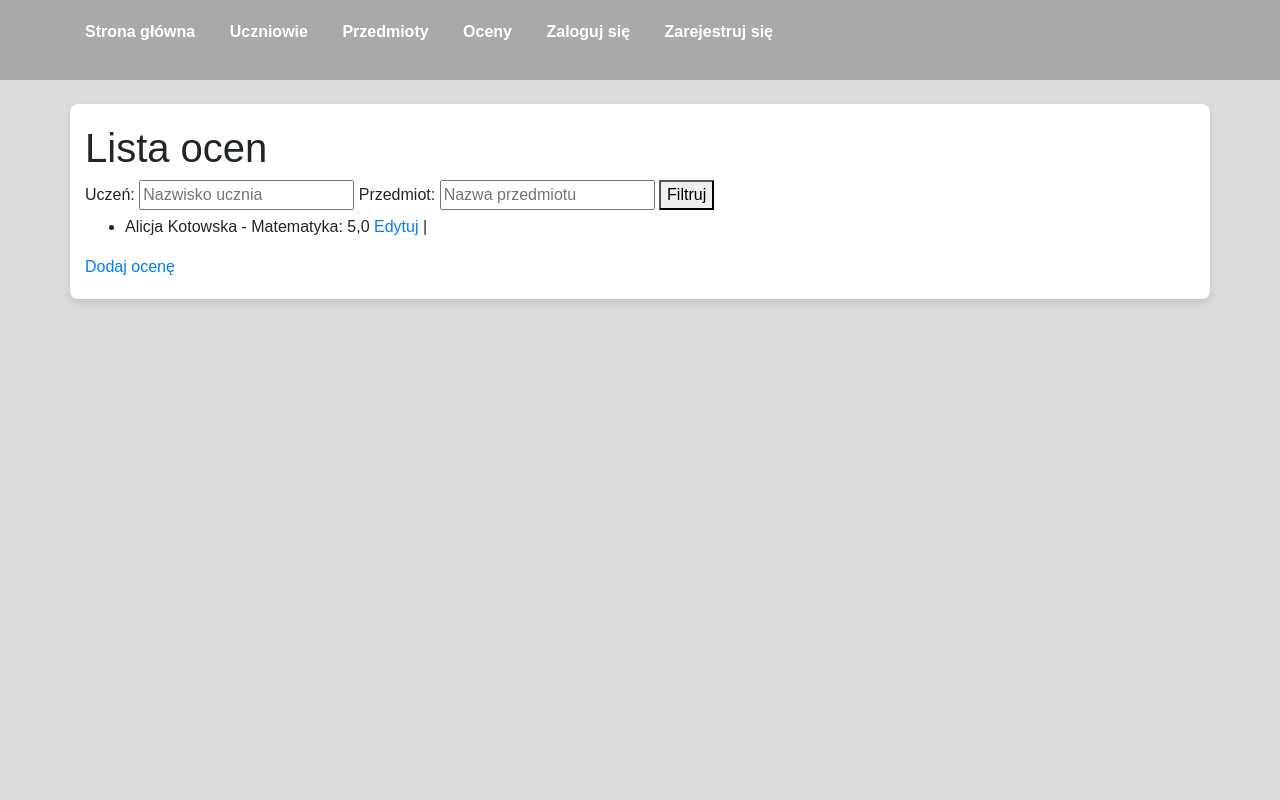
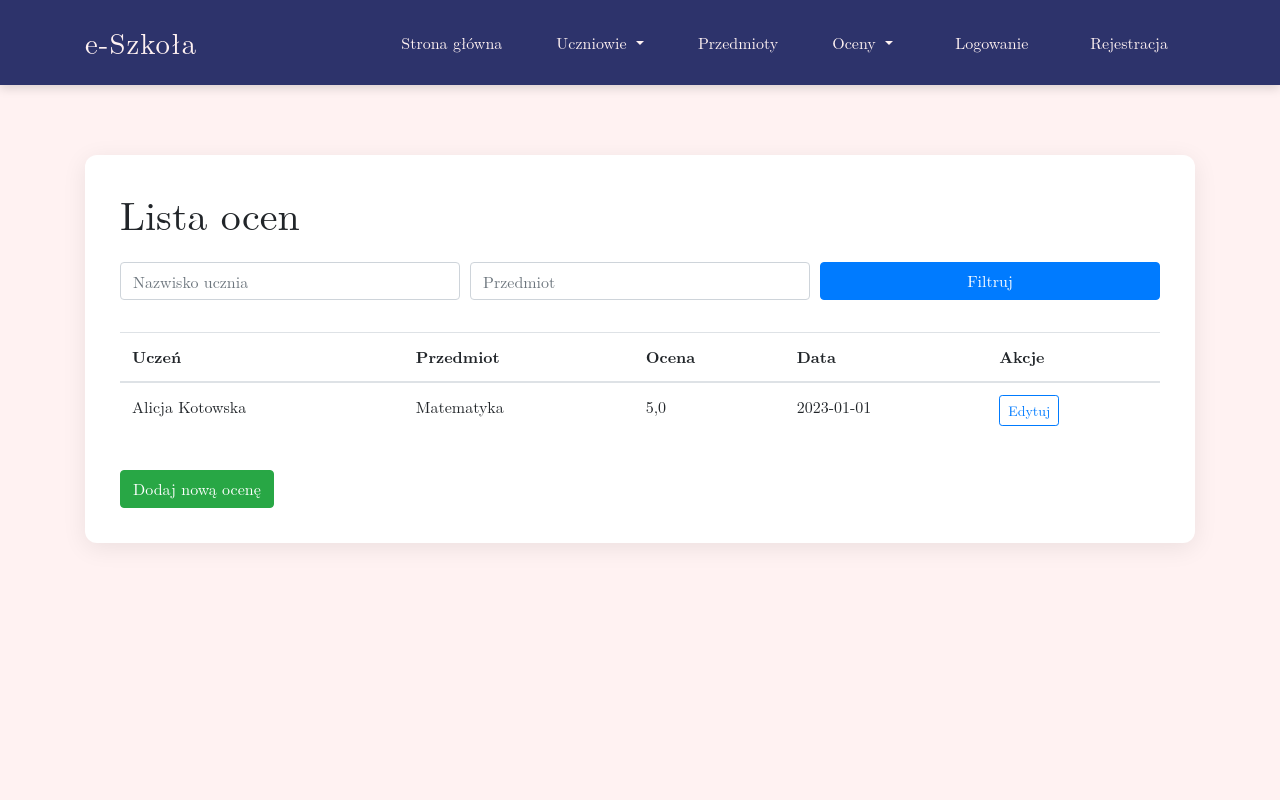
Before and after one commit to joanna-teojdb/ejournal-second, a Django app: page /grade_list/ in a window 1280 px wide. Run offline with Django 5.2, Linux system fonts and the light colour scheme; data comes from the database, SQL or seed files in the repository; both versions use the stored data as it was after the commit; some libraries are stand-ins or nearby versions.

Commit message:
Frontend Deepseek

```diff
--- a/ejournal/settings.py
+++ b/ejournal/settings.py
@@ -123,6 +123,7 @@ LOGOUT_REDIRECT_URL = '/'            # Po wylogowaniu – na stronę główną
 # https://docs.djangoproject.com/en/5.1/howto/static-files/
 
 STATIC_URL = 'static/'
+STATICFILES_DIRS = [BASE_DIR / 'static']
 
 # Default primary key field type
 # https://docs.djangoproject.com/en/5.1/ref/settings/#default-auto-field
--- a/journal/templates/journal/base.html
+++ b/journal/templates/journal/base.html
@@ -1,74 +1,93 @@
 <!DOCTYPE html>
+{% load static %}
 <html lang="pl">
 <head>
-    <meta charset="UTF-8" />
+    <meta charset="UTF-8">
     <meta name="viewport" content="width=device-width, initial-scale=1.0">
     <title>{% block title %}Elektroniczny dziennik{% endblock %}</title>
-    <!-- Link do Bootstrap CSS -->
     <link href="https://stackpath.bootstrapcdn.com/bootstrap/4.5.2/css/bootstrap.min.css" rel="stylesheet">
-    <style>
-        body {
-            background-color: #dcdcdc; /* Kolor przypominający kamień (light gray) */
-            font-family: 'Arial', sans-serif; /* Nowoczesna czcionka */
-        }
-        header {
-            background-color: #a9a9a9; /* Ciemniejszy odcień dla nagłówka (dark gray) */
-            padding: 20px 0;
-        }
-        nav ul {
-            list-style-type: none; /* Usunięcie punktów z listy */
-            padding: 0;
-        }
-        nav ul li {
-            display: inline; /* Wyświetlenie elementów w linii */
-            margin-right: 30px; /* Większy odstęp między linkami */
-        }
-        nav ul li a {
-            color: #fff; /* Kolor tekstu linków */
-            text-decoration: none; /* Usunięcie podkreślenia */
-            font-weight: bold; /* Pogrubienie tekstu */
-            transition: color 0.3s; /* Płynna zmiana koloru */
-        }
-        nav ul li a:hover {
-            color: #ffcc00; /* Kolor przy najechaniu */
-            text-decoration: underline; /* Podkreślenie przy najechaniu */
-        }
-        main {
-            padding: 20px; /* Padding dla głównej zawartości */
-            border-radius: 8px; /* Zaokrąglenie rogów */
-            background-color: #ffffff; /* Białe tło dla głównej zawartości */
-            box-shadow: 0 4px 8px rgba(0, 0, 0, 0.1); /* Cień dla głównej zawartości */
-        }
-    </style>
+    <link href="{% static 'css/base.css'%}" rel="stylesheet">
 </head>
 <body>
     <header>
-        <nav class="container">
-            <ul>
-                <li><a href="{% url 'index' %}">Strona główna</a></li>
-                <li><a href="{% url 'student_list' %}">Uczniowie</a></li>
-                <li><a href="{% url 'subject_list' %}">Przedmioty</a></li>
-                <li><a href="{% url 'grade_list' %}">Oceny</a></li>
-                {% if user.is_authenticated %}
-                <li>Witaj {{ user.username }}!</li>
-                    {% if user.is_staff %}
-                    <li>Nauczyciel</li>
-                    {% else %}
-                    <li>Uczeń</li>
-                {% endif %}
-                <li><a href="{% url 'logout' %}">Wyloguj się</a></li>
-                {% else %}
-                    <li><a href="{% url 'login' %}">Zaloguj się</a></li>
-                    <li><a href="{% url 'register' %}">Zarejestruj się</a></li>
-                {% endif %}
-            </ul>
+        <nav class="navbar navbar-expand-lg navbar-dark navbar-custom py-3">
+            <div class="container">
+                <a class="navbar-brand" href="{% url 'index' %}">e-Szkoła</a>
+
+                <button class="navbar-toggler" type="button" data-toggle="collapse" data-target="#mainNav">
+                    <span class="navbar-toggler-icon"></span>
+                </button>
+
+                <div class="collapse navbar-collapse" id="mainNav">
+                    <ul class="navbar-nav ml-auto">
+                        <li class="nav-item">
+                            <a class="nav-link" href="{% url 'index' %}">Strona główna</a>
+                        </li>
+
+                        <li class="nav-item dropdown">
+                            <a class="nav-link dropdown-toggle" href="#" id="studentsMenu" data-toggle="dropdown">
+                                Uczniowie
+                            </a>
+                            <div class="dropdown-menu">
+                                <a class="dropdown-item" href="{% url 'student_list' %}">Lista uczniów</a>
+                                <a class="dropdown-item" href="#">Statystyki</a>
+                                <a class="dropdown-item" href="#">Rankingi</a>
+                            </div>
+                        </li>
+
+                        <li class="nav-item">
+                            <a class="nav-link" href="{% url 'subject_list' %}">Przedmioty</a>
+                        </li>
+
+                        <li class="nav-item dropdown">
+                            <a class="nav-link dropdown-toggle" href="#" id="gradesMenu" data-toggle="dropdown">
+                                Oceny
+                            </a>
+                            <div class="dropdown-menu">
+                                <a class="dropdown-item" href="{% url 'grade_list' %}">Przeglądaj oceny</a>
+                                <a class="dropdown-item" href="{% url 'grade_add' %}">Dodaj ocenę</a>
+                            </div>
+                        </li>
+
+                        {% if user.is_authenticated %}
+                            <li class="nav-item">
+                                <span class="nav-link text-info">
+                                    <i class="fas fa-user mr-2"></i>{{ user.username }}
+                                </span>
+                            </li>
+                            <li class="nav-item">
+                                <a class="nav-link" href="{% url 'logout' %}">
+                                    <i class="fas fa-sign-out-alt mr-2"></i>Wyloguj
+                                </a>
+                            </li>
+                        {% else %}
+                            <li class="nav-item">
+                                <a class="nav-link" href="{% url 'login' %}">
+                                    <i class="fas fa-sign-in-alt mr-2"></i>Logowanie
+                                </a>
+                            </li>
+                            <li class="nav-item">
+                                <a class="nav-link" href="{% url 'register' %}">
+                                    <i class="fas fa-user-plus mr-2"></i>Rejestracja
+                                </a>
+                            </li>
+                        {% endif %}
+                    </ul>
+                </div>
+            </div>
         </nav>
     </header>
-    <main class="container mt-4">{% block content %}{% endblock %}</main>
 
-    <!-- Link do Bootstrap JS i jQuery -->
+    <main class="container">
+        <div class="content-container">
+            {% block content %}{% endblock %}
+        </div>
+    </main>
+
+    <!-- Skrypty -->
     <script src="https://code.jquery.com/jquery-3.5.1.slim.min.js"></script>
     <script src="https://cdn.jsdelivr.net/npm/@popperjs/core@2.11.6/dist/umd/popper.min.js"></script>
     <script src="https://stackpath.bootstrapcdn.com/bootstrap/4.5.2/js/bootstrap.min.js"></script>
+    <script src="https://kit.fontawesome.com/your-fontawesome-kit.js"></script>
 </body>
 </html>
--- a/journal/templates/journal/grade_list.html
+++ b/journal/templates/journal/grade_list.html
@@ -1,37 +1,48 @@
+<!-- grade_list.html -->
 {% extends 'journal/base.html' %}
-{% block title %}Lista ocen{% endblock %}
-{%block content %}
-<h1>Lista ocen</h1>
+{% block content %}
+<h1 class="mb-4">Lista ocen</h1>
 
-<!-- Przykładowy formularz do filtrowania ocen (wg ucznia, przedmiotu) -->
-<form method="GET">
-  <label for="student">Uczeń:</label>
-  <input
-    type="text"
-    name="student"
-    placeholder="Nazwisko ucznia"
-    value="{{ request.GET.student|default_if_none:'' }}"
-  />
-
-  <label for="subject">Przedmiot:</label>
-  <input
-    type="text"
-    name="subject"
-    placeholder="Nazwa przedmiotu"
-    value="{{ request.GET.subject|default_if_none:'' }}"
-  />
-
-  <button type="submit">Filtruj</button>
+<form class="mb-4">
+    <div class="form-row">
+        <div class="col-md-4 mb-2">
+            <input type="text" class="form-control" placeholder="Nazwisko ucznia" name="student">
+        </div>
+        <div class="col-md-4 mb-2">
+            <input type="text" class="form-control" placeholder="Przedmiot" name="subject">
+        </div>
+        <div class="col-md-4 mb-2">
+            <button class="btn btn-primary btn-block">Filtruj</button>
+        </div>
+    </div>
 </form>
 
-<ul>
-  {% for grade in grades %}
-  <li>
-    {{ grade.student.first_name }} {{ grade.student.second_name }} - {{ grade.subject.name }}: {{ grade.value }}
-    <a href="{% url 'grade_update' grade.id %}">Edytuj</a> |
-  </li>
-  {% endfor %}
-</ul>
+<div class="table-responsive">
+    <table class="table table-custom table-hover">
+        <thead>
+            <tr>
+                <th>Uczeń</th>
+                <th>Przedmiot</th>
+                <th>Ocena</th>
+                <th>Data</th>
+                <th>Akcje</th>
+            </tr>
+        </thead>
+        <tbody>
+            {% for grade in grades %}
+            <tr>
+                <td>{{ grade.student.first_name }} {{ grade.student.second_name }}</td>
+                <td>{{ grade.subject.name }}</td>
+                <td>{{ grade.value }}</td>
+                <td>2023-01-01</td>
+                <td>
+                    <a href="{% url 'grade_update' grade.id %}" class="btn btn-sm btn-outline-primary">Edytuj</a>
+                </td>
+            </tr>
+            {% endfor %}
+        </tbody>
+    </table>
+</div>
 
-<a href="{% url 'grade_add' %}">Dodaj ocenę</a>
+<a href="{% url 'grade_add' %}" class="btn btn-success mt-3">Dodaj nową ocenę</a>
 {% endblock %}
--- /dev/null
+++ b/static/css/base.css
@@ -0,0 +1,119 @@
+        /* === GLOBALNE STYLE === */
+        :root {
+          --primary-bg: #FFF2F2;
+          --nav-bg: #2D336B;
+          --accent-blue: #7886C7;
+          --hover-blue: #A9B5DF;
+      }
+
+      body {
+          background: var(--primary-bg);
+          font-family: 'Latin Modern Roman', 'Georgia', serif;
+          min-height: 100vh;
+          display: flex;
+          flex-direction: column;
+      }
+
+      /* === NAWIGACJA === */
+      .navbar-custom {
+          background: var(--nav-bg) !important;
+          box-shadow: 0 3px 10px rgba(0,0,0,0.15);
+      }
+
+      .navbar-brand {
+          font-size: 1.8rem;
+          letter-spacing: 1px;
+          color: #FFF2F2 !important;
+          transition: transform 0.3s ease;
+      }
+
+      .navbar-brand:hover {
+          transform: translateX(5px);
+      }
+
+      .nav-link {
+          position: relative;
+          color: #FFF2F2 !important;
+          margin: 0 12px;
+          padding: 8px 15px !important;
+          transition: all 0.4s cubic-bezier(0.4, 0, 0.2, 1);
+      }
+
+      .nav-link::before {
+          content: '';
+          position: absolute;
+          bottom: 0;
+          left: 0;
+          width: 0;
+          height: 2px;
+          background: var(--hover-blue);
+          transition: width 0.3s ease;
+      }
+
+      .nav-link:hover {
+          color: var(--hover-blue) !important;
+          transform: translateY(-2px);
+      }
+
+      .nav-link:hover::before {
+          width: 100%;
+      }
+
+      .dropdown-menu {
+          background: var(--accent-blue);
+          border: none;
+          border-radius: 8px;
+      }
+
+      .dropdown-item {
+          color: #FFF2F2;
+          transition: all 0.2s ease;
+      }
+
+      .dropdown-item:hover {
+          background: var(--hover-blue);
+          color: var(--nav-bg);
+      }
+
+      /* === GŁÓWNA ZAWARTOŚĆ === */
+      main {
+          flex: 1;
+          padding: 40px 0;
+          animation: fadeIn 0.6s ease-out;
+      }
+
+      .content-container {
+          background: white;
+          border-radius: 12px;
+          box-shadow: 0 5px 25px rgba(0,0,0,0.08);
+          padding: 35px;
+          margin-top: 30px;
+          transition: transform 0.3s ease;
+      }
+
+      .content-container:hover {
+          transform: translateY(-3px);
+      }
+
+      /* === ANIMACJE === */
+      @keyframes fadeIn {
+          from { opacity: 0; transform: translateY(15px); }
+          to { opacity: 1; transform: translateY(0); }
+      }
+
+      /* === RESPONSYWNOŚĆ === */
+      @media (max-width: 992px) {
+          .navbar-nav {
+              padding-top: 15px;
+          }
+
+          .nav-link {
+              margin: 5px 0;
+              padding-left: 0 !important;
+          }
+
+          .content-container {
+              padding: 25px;
+              margin-top: 20px;
+          }
+      }
```
Also changed, not shown: journal/templates/journal/index.html (+26 -3 lines), journal/templates/journal/subject_list.html (+19 -8 lines), db.sqlite3.
